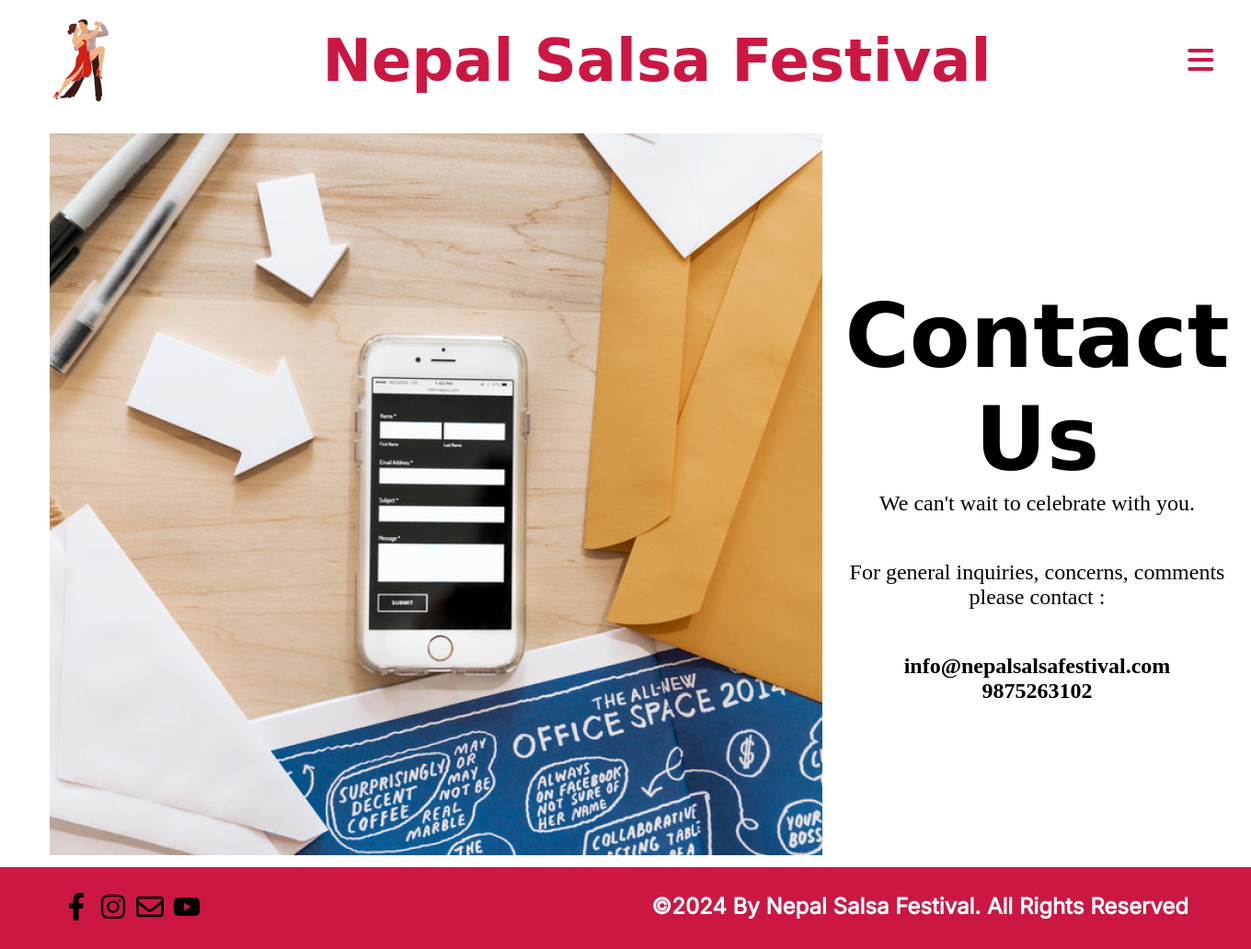
After one commit to radhamagar/Nepal-Salsa-Festival, a Django app: page /contact in a window 1360 px wide. The commit adds this page. Shown: the whole page at 92% size. Run offline with Django 5.2, Linux system fonts and the light colour scheme; some libraries are stand-ins or nearby versions; some web fonts are replaced.

Commit message:
Schedule and Contact Pages

```diff
--- /dev/null
+++ b/Nepal_Salsa_Festival/Salsa_Festival/templates/contact.html
@@ -0,0 +1,32 @@
+
+{% extends 'base.html' %}
+{% load static %}
+{% block title %}
+Nepal Salsa Festival | Contact Us
+{% endblock title%}
+
+{% block content%}
+<section class="section-contact">
+    <div class="contact-body">
+        <div class="row">
+            <div class="column">
+                <img src="{% static 'images/contact/contact_hero.png' %}" />
+            </div>
+
+            <div class="column flex-column">
+                <div>
+                    <h2 class="contact-title">Contact Us</h2>
+                    <p>We can't wait to celebrate with you.</p>
+                </div>
+
+                <p>For general inquiries, concerns, comments please contact :</p>
+
+                <div>
+                    <span>info@nepalsalsafestival.com</span>
+                    <span>9875263102</span>
+                </div>
+            </div>
+        </div>
+    </div>
+</section>
+{% endblock content%}
--- a/Nepal_Salsa_Festival/Salsa_Festival/urls.py
+++ b/Nepal_Salsa_Festival/Salsa_Festival/urls.py
@@ -5,5 +5,7 @@ from django.conf.urls.static import static
 
 urlpatterns = [
     path('', views.home, name='home'),
+    path('contact', views.contact, name='contact'),
+    path('schedule', views.schedule, name='schedule'),
     path('', include('authentication.urls'))
 ] + static(settings.STATIC_URL, document_root=settings.STATIC_ROOT)
--- a/Nepal_Salsa_Festival/Salsa_Festival/views.py
+++ b/Nepal_Salsa_Festival/Salsa_Festival/views.py
@@ -6,3 +6,10 @@ from django.shortcuts import redirect
 # Create your views here.
 def home(request):
     return render(request, template_name='home.html')
+def contact(request):
+    context = {}
+    return render(request, "contact.html", context)
+
+def schedule(request):
+    context = {}
+    return render(request, "schedule.html", context)
--- a/Nepal_Salsa_Festival/Static/CSS/style.css
+++ b/Nepal_Salsa_Festival/Static/CSS/style.css
@@ -9,6 +9,11 @@
     margin: 0;
     padding: 0;
     box-sizing: border-box;
+}
+
+/* Layout */
+.flex-column {
+    flex-direction: column;
 }
 
 nav {
@@ -224,3 +229,78 @@ nav {
 .copyright h2 {
     font-size: 1.5rem;
 }
+
+.column {
+    display: flex;
+    column-gap: 15px;
+}
+
+.contact-body .row:nth-child(1) img{
+    max-width: 840px;
+}
+
+.contact-body h2 {
+    font-family: var(--primary-font);
+    font-size: 6rem;
+}
+
+.row {
+    display: flex;
+}
+
+.contact-body .row {
+    align-items: center;
+    padding: 1% 4%;
+    column-gap: 24px;
+}
+
+.contact-body .row .column:nth-child(2){
+    text-align: center;
+}
+
+.contact-body .row .column:nth-child(2) {
+    font-size: 1.5rem;
+    row-gap: 3rem;
+}
+
+.contact-body .row .column:nth-child(2) div:nth-child(3) {
+    display: flex;
+    flex-direction: column;
+    font-weight: 600;
+}
+
+.section-schedule {
+    padding: 2% 0 5% 0;
+}
+
+.event-timing {
+    display: flex;
+    flex-direction: column;
+    row-gap: 25px;
+}
+
+.section-schedule h1{
+    font-size: 6rem;
+    font-family: var(--primary-font);
+    text-align: center;
+    width: 100%;
+}
+
+.section-schedule .column:nth-child(2) {
+    align-items: center;
+    justify-content: center;
+    font-size: 2.5rem;
+}
+
+.event-timing p {
+    display: flex;
+    column-gap: 25px;
+    align-items: center;
+}
+
+.event-timing .line{
+    height: 1px;
+    border: 1px solid var(--primary-color);
+    width: 458px;
+    display: block;
+}
--- a/Nepal_Salsa_Festival/templates/base.html
+++ b/Nepal_Salsa_Festival/templates/base.html
@@ -16,7 +16,9 @@
 <body>
   <nav>
     <div class="logo center">
+        <a href="{% url 'home' %}">
       <img src="{% static 'images/home/logo.png' %}" />
+        </a>
     </div>
 
     <div class="logo_name center">
@@ -30,14 +32,14 @@
     <div class="container hidden">
       <div class="nav-links-container">
         <ul class="nav-links">
-          <li class="nav-link"><a href="#">Home</a></li>
-          <li class="nav-link"><a href="signin">Log In</a></li>
+          <li class="nav-link"><a href="{% url 'home' %}">Home</a></li>
+          <li class="nav-link"><a href="{% url 'signin' %}">Log In</a></li>
           <li class="nav-link"><a href="#">Events</a></li>
-          <li class="nav-link"><a href="#">Schedule</a></li>
+          <li class="nav-link"><a href="{% url 'schedule' %}">Schedule</a></li>
           <li class="nav-link"><a href="#">Participate</a></li>
           <li class="nav-link"><a href="#">Past Events</a></li>
           <li class="nav-link"><a href="#">About Us</a></li>
-          <li class="nav-link"><a href="#">Contact Us</a></li>
+          <li class="nav-link"><a href="{% url 'contact' %}">Contact Us</a></li>
         </ul>
         <span class="close-btn">X</span>
       </div>
```
Also changed, not shown: Nepal_Salsa_Festival/Salsa_Festival/templates/schedule.html (added, +24 -0 lines), Nepal_Salsa_Festival/Static/Images/contact/contact_hero.png (added).
